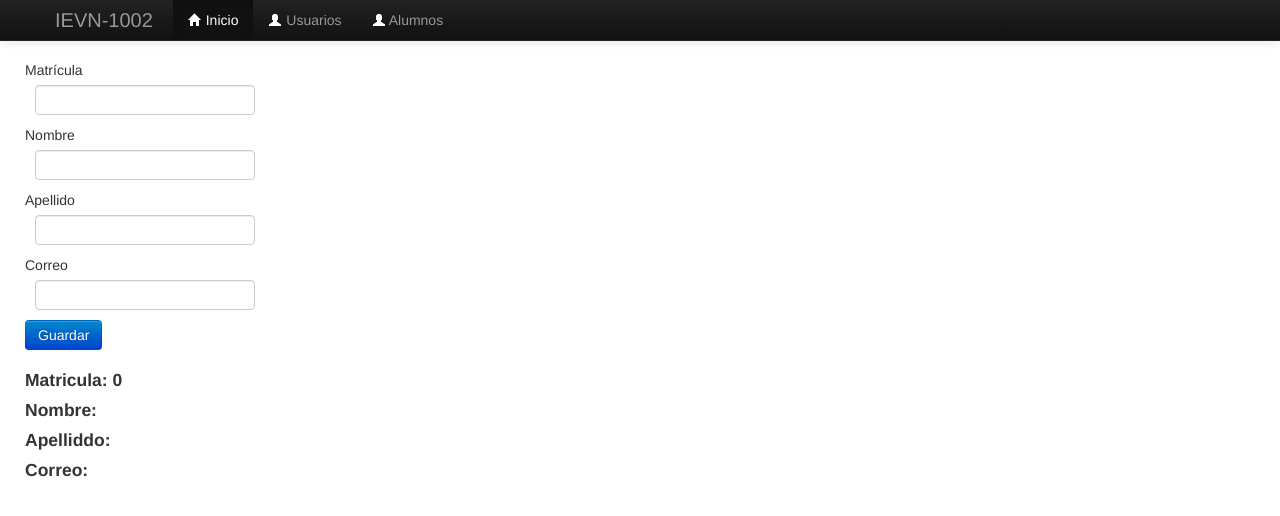
After one commit to IEVN1002-20001022/API_FLASK02, a Flask app: page /alumnos in a window 1280 px wide. The commit adds this page. Shown: the top 516 px of the page. Run offline with Flask 3, Linux system fonts and the light colour scheme; some libraries are stand-ins or nearby versions.

```diff
--- a/app.py
+++ b/app.py
@@ -1,5 +1,6 @@
 from flask import Flask, render_template, request
 import math
+import forms
 
 app = Flask(__name__)
 
@@ -47,6 +48,20 @@ def distancia():
 def user(user):
     return f"Hello, {user}"
 
+@app.route('/alumnos', methods=['GET', 'POST'])
+def alumnos():
+    mat=0
+    nom=""
+    ape=""
+    email=""
+    alumno_clas=forms.UserForm(request.form)
+    if request.method == "POST" and alumno_clas.validate():
+        mat = alumno_clas.matricula.data
+        nom = alumno_clas.nombre.data
+        ape = alumno_clas.apellido.data
+        email = alumno_clas.correo.data
+    return render_template('alumnos.html', form=alumno_clas,mat=mat,nom=nom,ape=ape,email=email)
+
 @app.route("/numero/<int:num>")
 def func(num):
     return f"El numero es: {num}"
--- /dev/null
+++ b/forms.py
@@ -0,0 +1,15 @@
+from wtforms import Form, StringField, EmailField, IntegerField, validators
+
+class UserForm(Form):
+    matricula = IntegerField("Matrícula", [
+        validators.DataRequired(message='El campo es requerido')
+    ])
+    nombre = StringField("Nombre", [
+        validators.DataRequired(message='El campo es requerido')
+    ])
+    apellido = StringField("Apellido", [
+        validators.DataRequired(message='El campo es requerido')
+    ])
+    correo = EmailField("Correo", [
+        validators.DataRequired(message='El campo es requerido')
+    ])
--- a/templates/_macros.html
+++ b/templates/_macros.html
@@ -6,5 +6,17 @@
     name="{{name}}" placeholder="{{placeholder}}">
 </div>
 
+{%endmacro%}
 
+{%macro camposNuevos(field)%}
+<td>{{field.label}}</td>
+<dd>{{field(**kwargs) | safe}}</dd>
+
+{%if field.errors%}
+<ul>
+    {%for error in field.errors%}
+    <li style="color: red;">{{error}}</li>
+    {%endfor%}
+</ul>
+{%endif%}
 {%endmacro%}
--- /dev/null
+++ b/templates/alumnos.html
@@ -0,0 +1,21 @@
+{% extends "layout.html" %}
+{% import "_macros.html" as macro %}
+{% block container %}
+
+
+    <form action="" method="post" novalidate>
+
+        {{macro.camposNuevos(form.matricula)}}
+        {{macro.camposNuevos(form.nombre)}}
+        {{macro.camposNuevos(form.apellido)}}
+        {{macro.camposNuevos(form.correo)}}
+        <input type="submit" value="Guardar" class="btn btn-primary">
+
+    </form>
+
+    <h4>Matricula: {{mat}}</h4>
+    <h4>Nombre: {{nom}}</h4>
+    <h4>Apelliddo: {{ape}}</h4>
+    <h4>Correo: {{email}}</h4>
+
+    {%endblock%}
```
Also changed, not shown: requirements.txt (+14 -1 lines).
